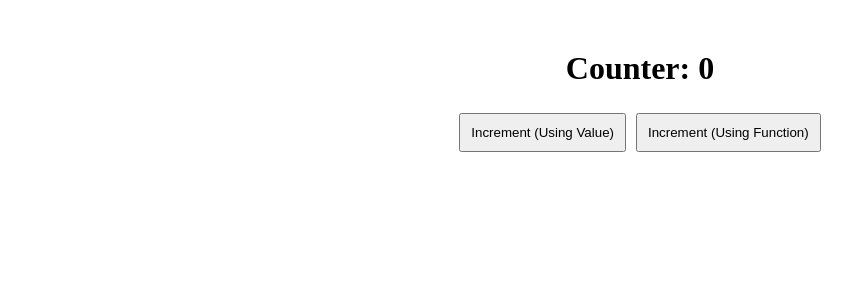
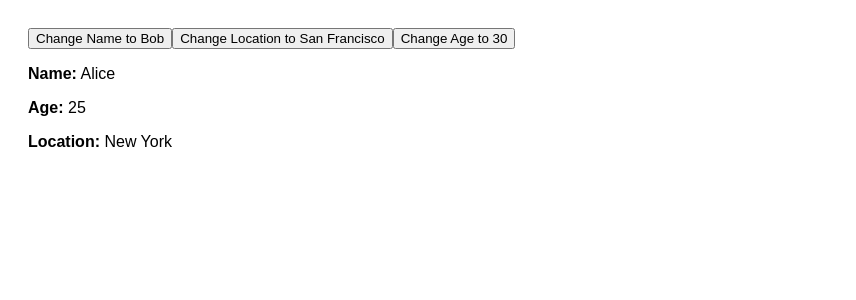
Before and after one commit to genuinelycool/react_project, a React (Vite) app: page / in a window 1280 px wide. Shown: the top 300 px of the page, without its empty margins (0-856 px from the left). Built offline with nearby package versions, Linux system fonts and the light colour scheme.

Commit message:
7 - Updating Objects in State

```diff
--- a/package.json
+++ b/package.json
@@ -10,6 +10,7 @@
     "preview": "vite preview"
   },
   "dependencies": {
+    "immer": "^11.1.3",
     "react": "^19.0.0",
     "react-dom": "^19.0.0"
   },
--- a/src/App.jsx
+++ b/src/App.jsx
@@ -1,40 +1,68 @@
 import { useState } from "react";
+import { produce } from "immer";
+
+// NOTE: ✅ Always create new objects when updating states to ensure react’s efficient reconciliation
 
 const App = () => {
   // State for the counter
-  const [count, setCount] = useState(0);
+  const [user, setUser] = useState({
+    name: "Alice",
+    details: {
+      age: 25,
+      location: "New York",
+    },
+  });
 
-  // Updating state by passing a value (may cause stale state issues)
-  const incrementWithValue = () => {
-    setCount(count + 1);
-    setCount(count + 1);  // Might not work as expected due to stale state
+  // ❌ Incorrect: Mutating the existing state directly
+  const updateNameIncorrect = () => {
+    // Directly modifying state (WRONG)
+    user.name = "Bob";
+    // Setting the same object reference (React won't detect change)
+    setUser(user);
   };
 
-  // Updating state by passing a function (always gets teh latest state)
-  const incrementWithFunction = () => {
-    setCount(prev => prev + 1);
-    console.log(count);
-    setCount(prev => prev + 1); // Correctly updates twice
-    console.log(count);
+  // ✅ Correctly updating the object state (without mutation)
+  const updateName = () => {
+    setUser({ ...user, name: "Bob" });  // Creating a new object
+  };
+
+  // ✅ Updating a nest oject without mutation
+  const updateLocation = () => {
+    setUser({
+      ...user,
+      details: {
+        ...user.details,  // Copy existing details
+        location: "San Francisco", // Update only location
+      },
+    });
+  };
+
+  // ✅ Using Immer to simplify updates
+  const updateAgeWithImmer = () => {
+    setUser(
+      produce(user, (draft) => {
+        // Immer allows directly updates without breaking immutability
+        draft.details.age = 30;
+      })
+    );
   };
 
   return (
-    <div style={{ textAlign: "center", marginTop: "50px" }}>
-      <h1>Counter: {count}</h1>
+    <div style={{ padding: "20px", fontFamily: "Arial" }}>
 
-      <button
-        onClick={incrementWithValue}
-        style={{ margin: "5px", padding: "10px" }}
-      >
-        Increment (Using Value)
-      </button>
+      <button onClick={updateName}>Change Name to Bob</button>
+      <button onClick={updateLocation}>Change Location to San Francisco</button>
+      <button onClick={updateAgeWithImmer}>Change Age to 30</button>
 
-      <button
-        onClick={incrementWithFunction}
-        style={{ margin: "5px", padding: "10px" }}
-      >
-        Increment (Using Function)
-      </button>
+      <p>
+        <strong>Name:</strong> {user.name}
+      </p>
+      <p>
+        <strong>Age:</strong> {user.details.age}
+      </p>
+      <p>
+        <strong>Location:</strong> {user.details.location}
+      </p>
     </div>
   );
 };
```
Also changed, not shown: 1 other file (tests, documents, lock files or other folders).
